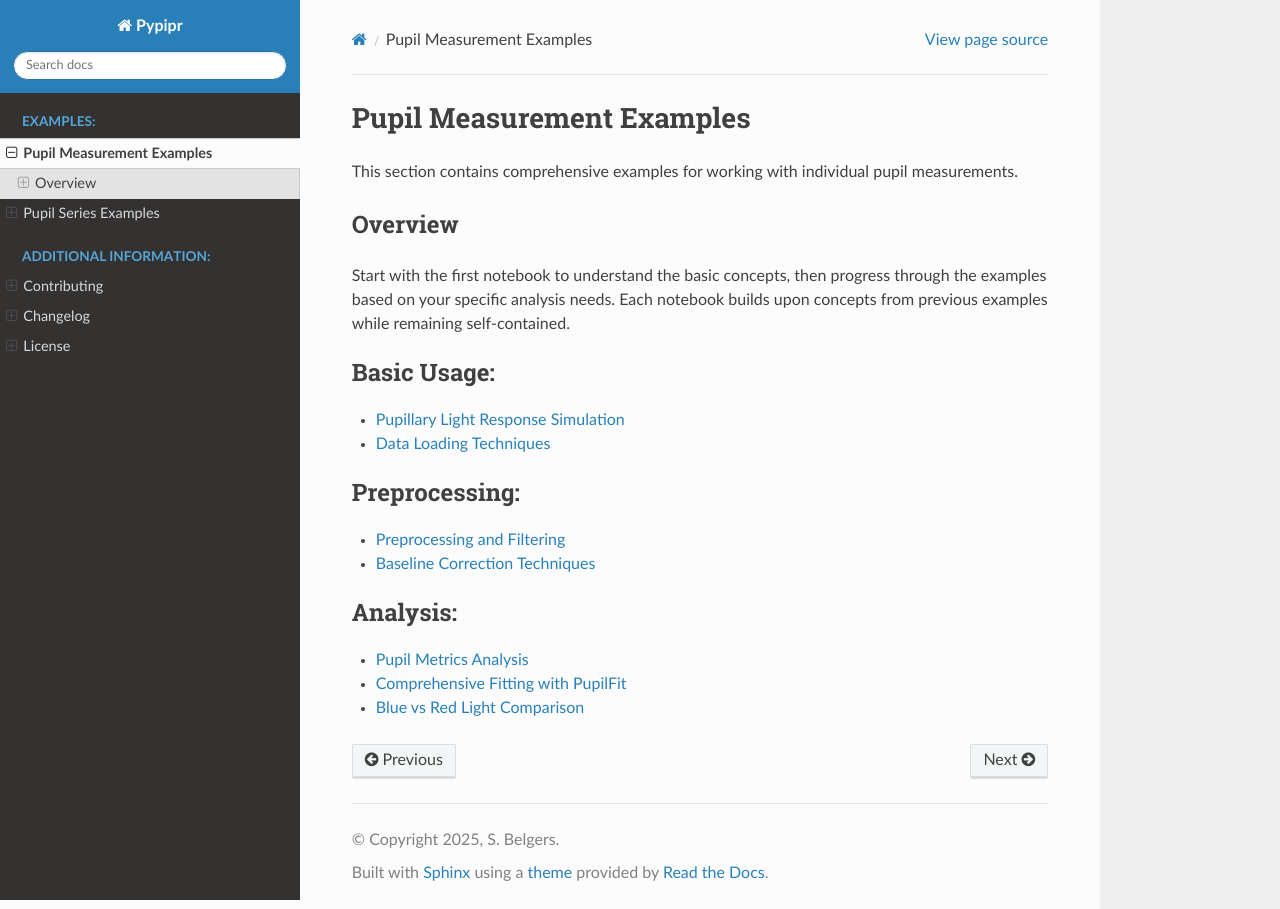
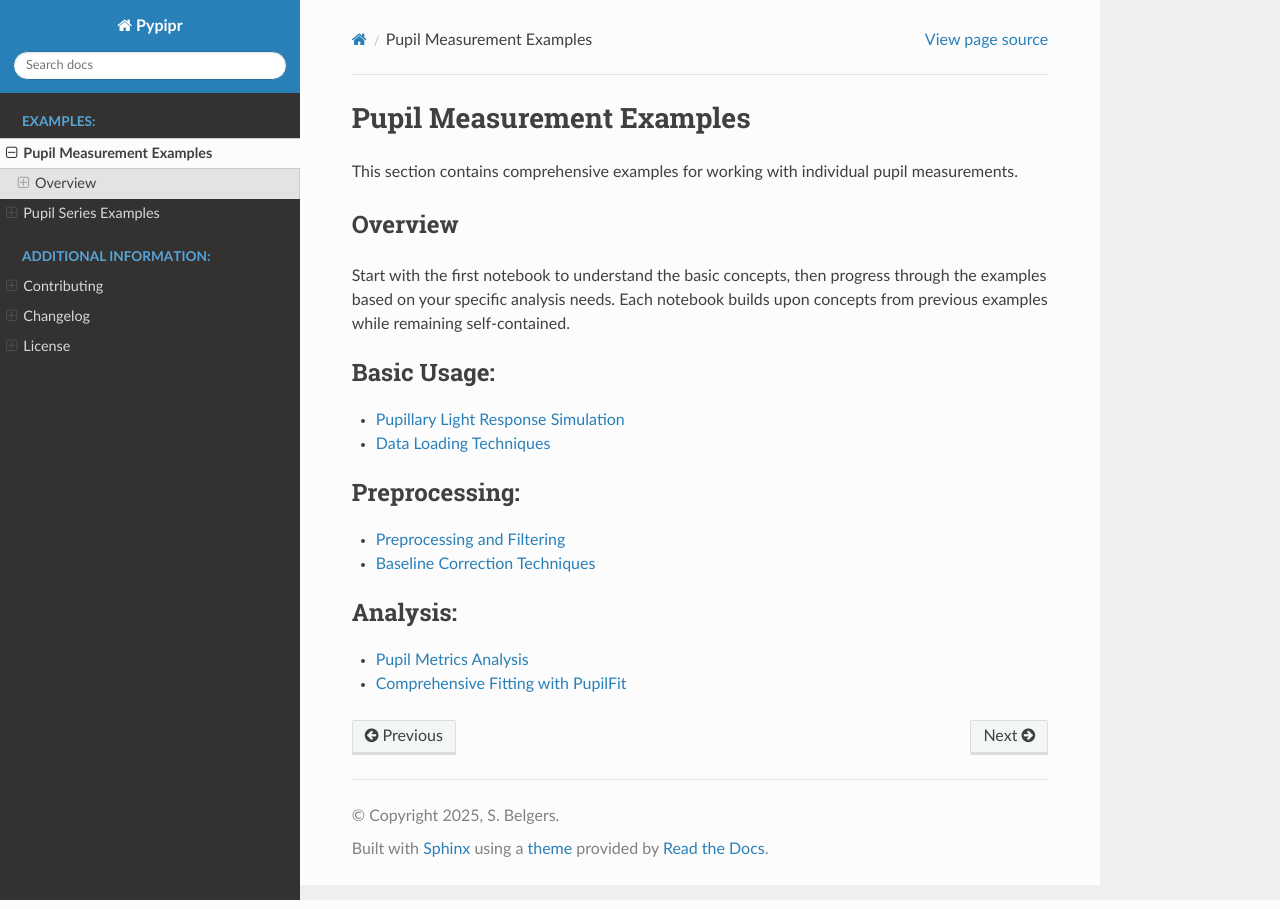
Before and after one commit to SBelgers/pypipr_package, a Sphinx documentation site: the page built from docs/source/examples/pupil_measurement.rst, in a window 1280 px wide. Built offline with Sphinx 7.4.7 and the Read the Docs theme 3.1.0, drawn with Linux system fonts in a browser that asks for light colours; pages that are not in the unit, such as notebooks, are missing from menus.

Commit message:
Removed blue vs red comparison

```diff
--- a/docs/source/examples/pupil_measurement.rst
+++ b/docs/source/examples/pupil_measurement.rst
@@ -36,4 +36,3 @@ concepts from previous examples while remaining self-contained.
 
    example_ipynb/pupil_measurement/07_pupil_metrics.ipynb
    example_ipynb/pupil_measurement/08_comprehensive_fitting.ipynb
-   example_ipynb/pupil_measurement/09_blue_vs_red_light.ipynb
```
Also changed, not shown: docs/source/examples/example_ipynb/pupil_measurement/09_blue_vs_red_light.ipynb (deleted).
